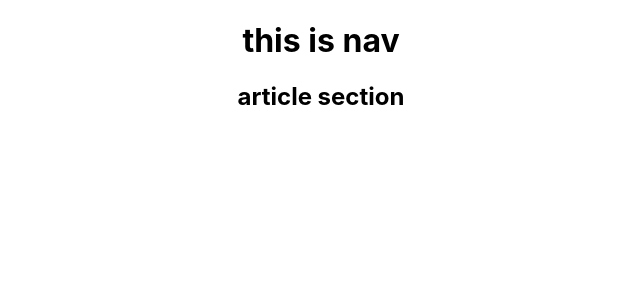
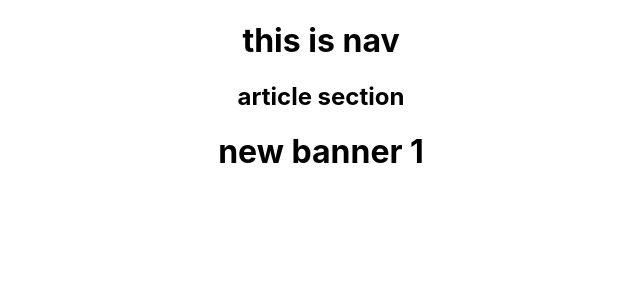
Before and after one commit to kaziragib18/Ecommerce-website-team88-client, a React (Create React App) app: page / in a window 1280 px wide. Shown: the top 300 px of the page, without its empty margins (319-959 px from the left). Built offline with nearby package versions, Linux system fonts and the light colour scheme.

Commit message:
banner commit

```diff
--- /dev/null
+++ b/src/Pages/Home/Banner1/Banner1.js
@@ -0,0 +1,11 @@
+import React from 'react';
+
+const Banner1 = () => {
+    return (
+        <div>
+            <h1>new banner 1</h1>
+        </div>
+    );
+};
+
+export default Banner1;
--- a/src/Pages/Home/Home/Home.js
+++ b/src/Pages/Home/Home/Home.js
@@ -1,5 +1,6 @@
 import React from 'react';
 import Article from '../Article/Article';
+import Banner1 from '../Banner1/Banner1';
 import NavBar from '../Shared/NavBar/NavBar';
 
 
@@ -9,6 +10,7 @@ const Home = () => {
     <div>
       <NavBar />
       <Article />
+      <Banner1/>
     </div>
   );
 };
```
Also changed, not shown: src/Pages/Home/Banner1/Banner.css (added), 1 other file (tests, documents, lock files or other folders).
